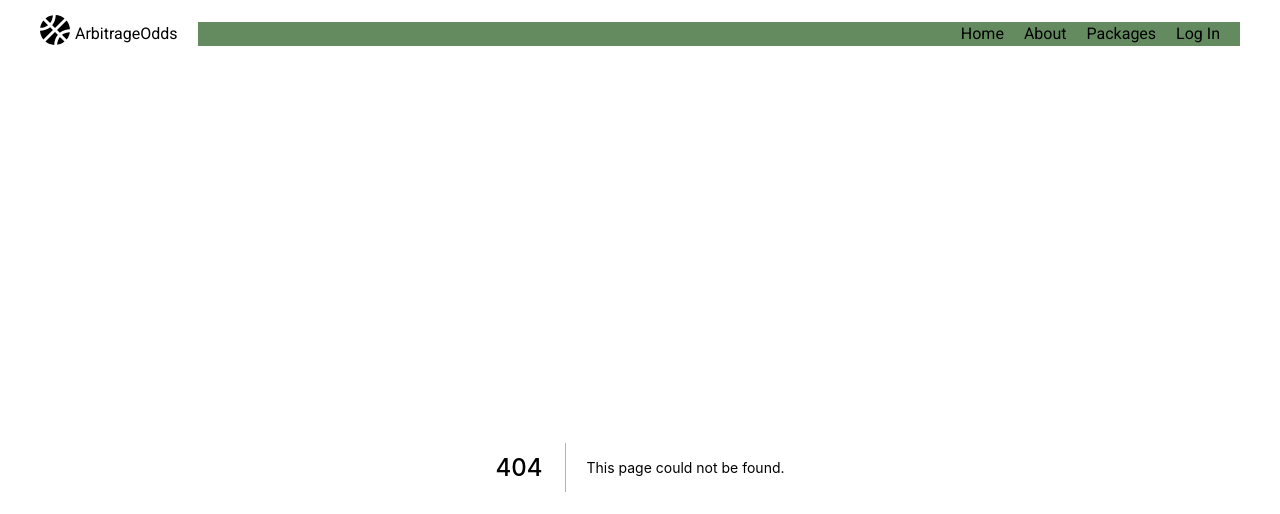
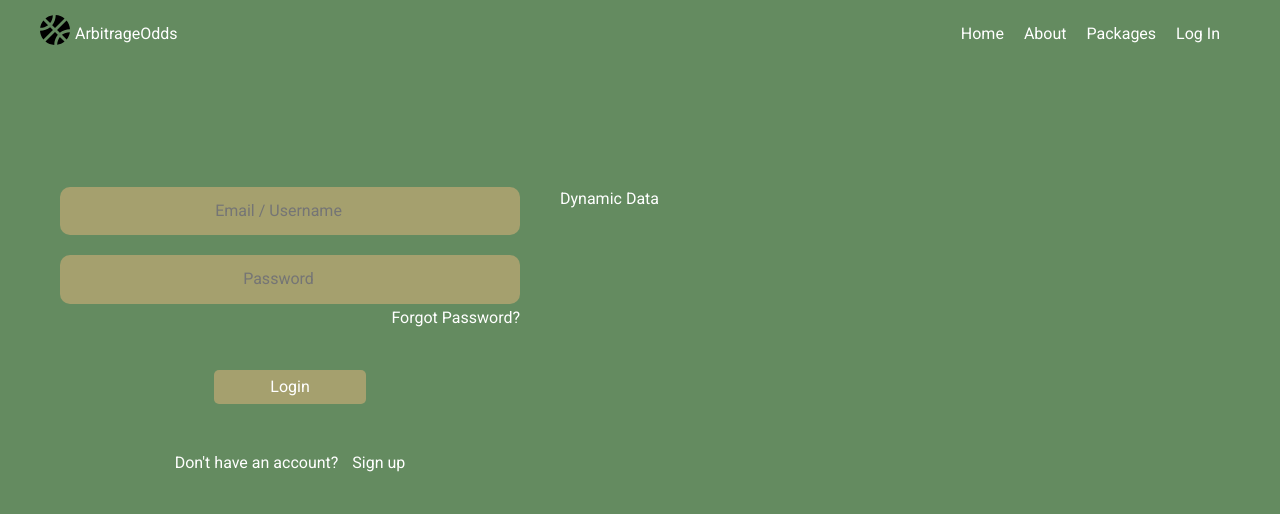
Before and after one commit to Olaleye-Blessing/ArbitrageOdds, a Next.js app: page /login in a window 1280 px wide. Before the commit this address had no page. Shown: the top 514 px of the page. Built offline with nearby package versions, Linux system fonts and the light colour scheme.

Commit message:
add login page

```diff
--- a/components/Navbar/navLinks.ts
+++ b/components/Navbar/navLinks.ts
@@ -1,5 +1,5 @@
 export const navLinks = [
-    { text: "Home", path: "/login" },
+    { text: "Home", path: "/" },
     { text: "About", path: "/about" },
     { text: "Packages", path: "/packages" },
 ];
--- /dev/null
+++ b/components/Styles/Pages/StyledLogInPage.tsx
@@ -0,0 +1,66 @@
+import styled from "styled-components";
+import { device } from "../../../styles/breakpoints";
+
+export const StyledLoginPage = styled.main`
+    margin-top: 4rem;
+
+    form,
+    .dynamic {
+        padding-left: 2rem;
+        padding-right: 2rem;
+    }
+
+    form {
+        max-width: 50rem;
+        margin: 0 auto 5rem;
+
+        input {
+            &::placeholder {
+                text-align: center;
+            }
+        }
+
+        .btn {
+            border-radius: 0.5rem;
+            background-color: var(--primary);
+            color: var(--white);
+            padding: 0.7rem 5.5rem;
+            margin: 4rem auto 4.7rem;
+            display: block;
+        }
+
+        .forgot {
+            margin-top: -1.8rem;
+            text-align: right;
+
+            a {
+                color: var(--white);
+            }
+        }
+
+        .signup {
+            text-align: center;
+
+            a {
+                color: var(--white);
+                display: inline-block;
+                margin-left: 1rem;
+            }
+        }
+    }
+
+    @media screen and (${device.tablet}) {
+        margin-top: 12rem;
+        display: flex;
+        align-items: flex-start;
+        justify-content: space-between;
+
+        form {
+            flex: 1;
+        }
+
+        section {
+            flex: 1;
+        }
+    }
+`;
--- /dev/null
+++ b/pages/login.tsx
@@ -0,0 +1,61 @@
+import { NextPage } from "next";
+import Link from "next/link";
+import React, { ChangeEventHandler, useState } from "react";
+import { StyledLoginPage } from "../components/Styles/Pages/StyledLogInPage";
+import Input from "./../components/Input/Index";
+
+const LogIn: NextPage = () => {
+    const [details, setDetails] = useState({
+        email: "",
+        password: "",
+    });
+
+    const handleChange: ChangeEventHandler<HTMLInputElement> = (e) => {
+        let { name, value } = e.target;
+        setDetails((prev) => ({ ...prev, [name]: value }));
+    };
+
+    return (
+        <>
+            <StyledLoginPage className="container">
+                <form>
+                    <div className="form__control">
+                        <Input
+                            aria-label="Enter your email or username"
+                            id="email"
+                            name="email"
+                            value={details.email}
+                            placeholder="Email / Username"
+                            onChange={handleChange}
+                        />
+                    </div>
+                    <div className="form__control">
+                        <Input
+                            aria-label="Enter your email or username"
+                            id="password"
+                            name="password"
+                            value={details.password}
+                            placeholder="Password"
+                            onChange={handleChange}
+                        />
+                    </div>
+                    <p className="forgot">
+                        <Link href="/forgotpassword">
+                            <a>Forgot Password?</a>
+                        </Link>
+                    </p>
+                    <button className="btn">Login</button>
+                    <p className="signup">
+                        Don&apos;t have an account?{" "}
+                        <Link href="/signup">
+                            <a>Sign up</a>
+                        </Link>
+                    </p>
+                </form>
+                <section className="dynamic">Dynamic Data</section>
+            </StyledLoginPage>
+        </>
+    );
+};
+
+export default LogIn;
```
Also changed, not shown: pages/index.tsx (+10 -1 lines).
